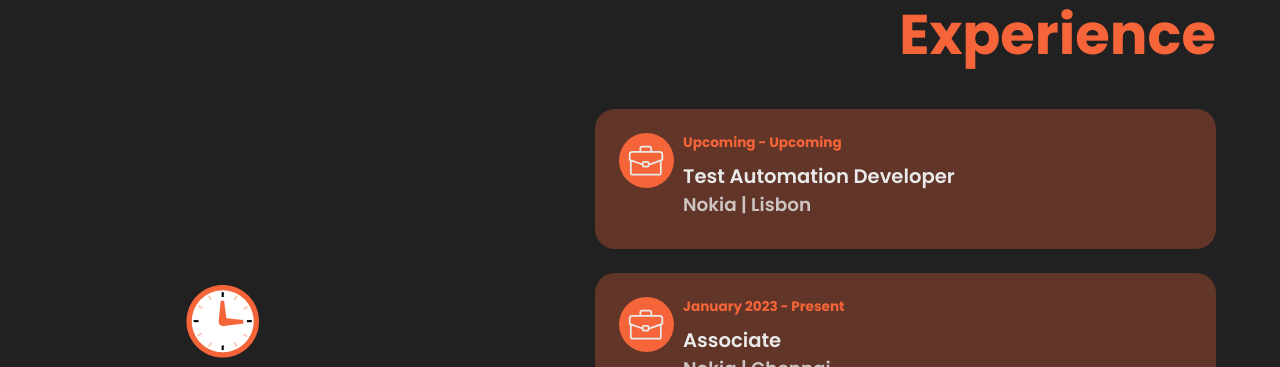
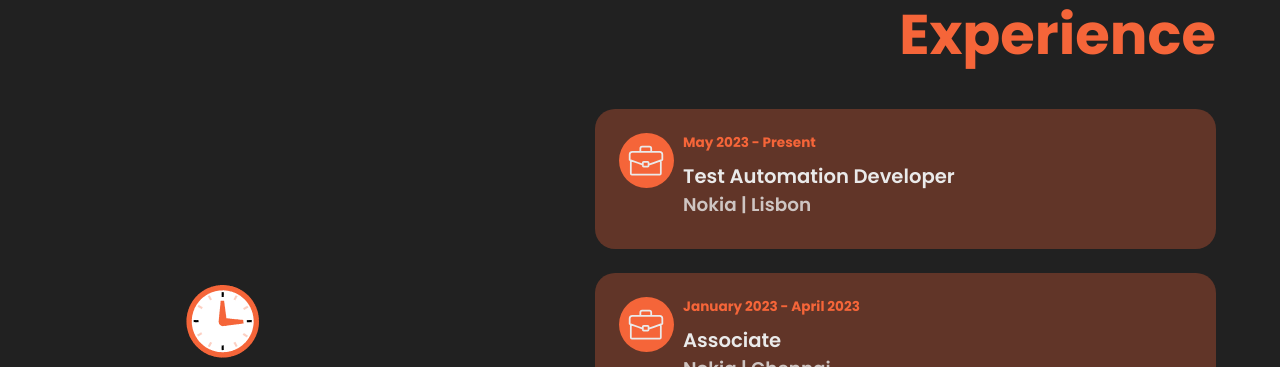
Before and after one commit to Amangondaliya555/Amangondaliya555.github.io, a React (Create React App) app: page / in a window 1280 px wide. Shown: the part 2440-2807 px from the top of the page. Built offline with nearby package versions, Linux system fonts and the light colour scheme; a web font is replaced by a local one.

Commit message:
Update experienceData.js

```diff
--- a/src/data/experienceData.js
+++ b/src/data/experienceData.js
@@ -3,15 +3,15 @@
         id: 1,
         company: 'Nokia | Lisbon',
         jobtitle: 'Test Automation Developer',
-        startYear: 'Upcoming ',
-        endYear: ' Upcoming'
+        startYear: 'May 2023 ',
+        endYear: ' Present'
     },
     {
         id: 2,
         company: 'Nokia | Chennai',
         jobtitle: 'Associate',
         startYear: 'January 2023 ',
-        endYear: ' Present'
+        endYear: ' April 2023'
     },
     {
         id: 3,
```
